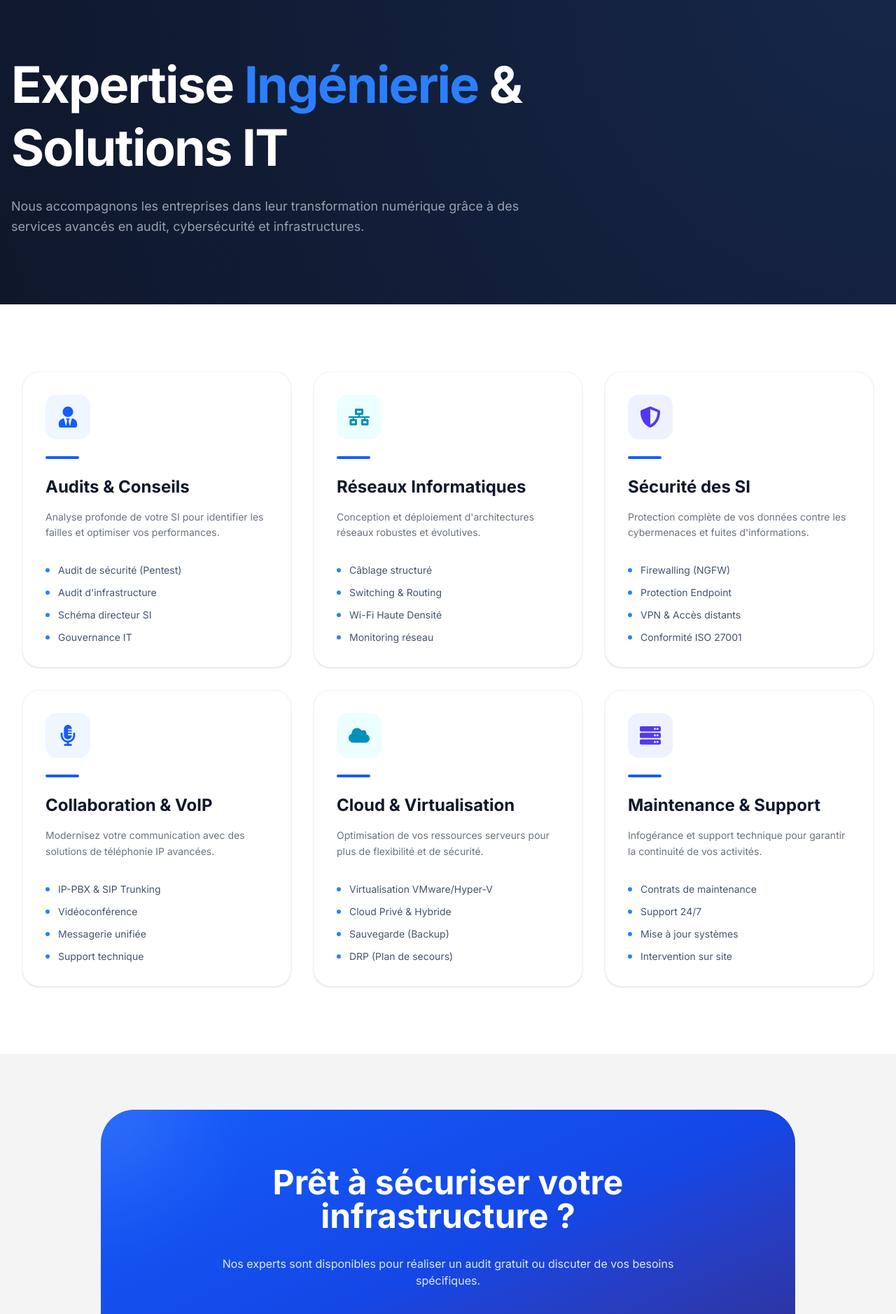
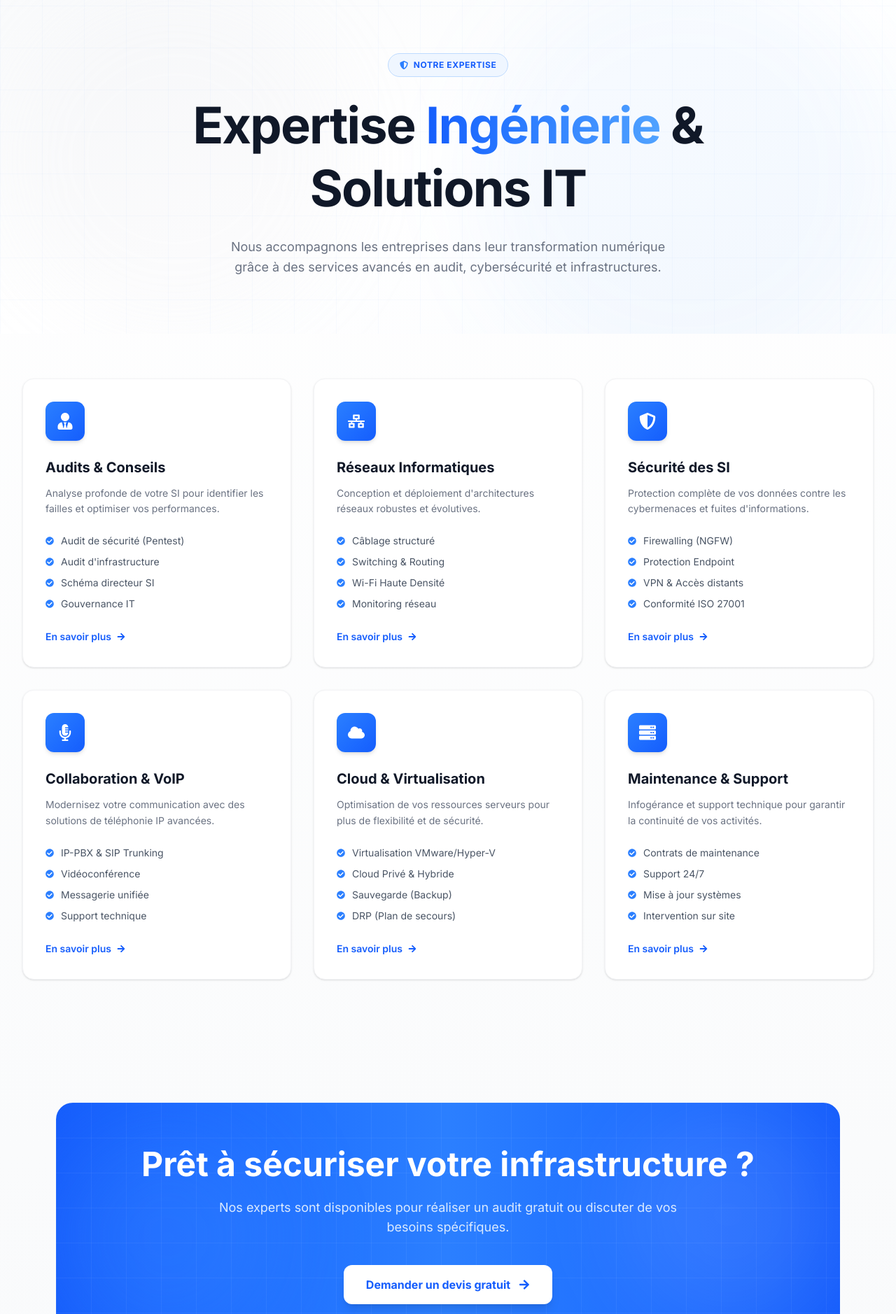
Before and after one commit to 7even5iv/afrilane-website, a React (Vite) app: page /expertise in a window 1280 px wide. Shown: the part 180-2058 px from the top of the page at 70% size. Built offline with nearby package versions, Linux system fonts and the light colour scheme.

Commit message:
Mise à jour

```diff
--- a/src/pages/Services.tsx
+++ b/src/pages/Services.tsx
@@ -7,6 +7,8 @@ import {
     FaUserTie,
     FaMicrophoneAlt,
     FaCloud,
+    FaArrowRight,
+    FaCheckCircle,
 } from "react-icons/fa";
 
 import QuoteModal from "../components/ui/QuoteModal";
@@ -27,7 +29,6 @@ const Services = () => {
                 "Schéma directeur SI",
                 "Gouvernance IT",
             ],
-            color: "blue",
         },
         {
             id: 2,
@@ -41,7 +42,6 @@ const Services = () => {
                 "Wi-Fi Haute Densité",
                 "Monitoring réseau",
             ],
-            color: "cyan",
         },
         {
             id: 3,
@@ -55,7 +55,6 @@ const Services = () => {
                 "VPN & Accès distants",
                 "Conformité ISO 27001",
             ],
-            color: "indigo",
         },
         {
             id: 4,
@@ -69,7 +68,6 @@ const Services = () => {
                 "Messagerie unifiée",
                 "Support technique",
             ],
-            color: "blue",
         },
         {
             id: 5,
@@ -83,7 +81,6 @@ const Services = () => {
                 "Sauvegarde (Backup)",
                 "DRP (Plan de secours)",
             ],
-            color: "cyan",
         },
         {
             id: 6,
@@ -97,41 +94,51 @@ const Services = () => {
                 "Mise à jour systèmes",
                 "Intervention sur site",
             ],
-            color: "indigo",
         },
     ];
 
-    const colorVariants: Record<string, string> = {
-        blue: "bg-blue-50 text-blue-600 group-hover:bg-blue-600",
-        cyan: "bg-cyan-50 text-cyan-600 group-hover:bg-cyan-600",
-        indigo:
-            "bg-indigo-50 text-indigo-600 group-hover:bg-indigo-600",
-    };
+    return (
+        <div className="bg-gradient-to-b from-white to-gray-50 min-h-screen">
 
-    return (
-        <div className="bg-white min-h-screen">
+            {/* HERO SECTION MODERNISÉ */}
+            <section className="relative pt-32 pb-20 overflow-hidden">
+                {/* Background moderne */}
+                <div className="absolute inset-0 bg-gradient-to-br from-gray-50 via-white to-blue-50/20" />
+                <div className="absolute top-0 right-0 w-[600px] h-[600px] bg-blue-400/5 rounded-full blur-3xl" />
+                <div className="absolute bottom-0 left-0 w-[500px] h-[500px] bg-gray-300/10 rounded-full blur-3xl" />
 
-            {/* HERO */}
-            <section className="bg-slate-900 pt-32 pb-24 text-white relative overflow-hidden">
+                {/* Grille décorative */}
+                <div className="absolute inset-0 bg-[linear-gradient(rgba(59,130,246,0.03)_1px,transparent_1px),linear-gradient(90deg,rgba(59,130,246,0.03)_1px,transparent_1px)] bg-[size:60px_60px]" />
 
-                <div className="absolute inset-0 bg-[radial-gradient(circle_at_top_right,rgba(59,130,246,0.15),transparent)]" />
-
-                <div className="max-w-7xl mx-auto px-4 relative z-10">
+                <div className="relative max-w-7xl mx-auto px-4 z-10">
                     <motion.div
                         initial={{ opacity: 0, y: 30 }}
                         animate={{ opacity: 1, y: 0 }}
                         transition={{ duration: 0.6 }}
-                        className="max-w-3xl"
+                        className="max-w-4xl text-center mx-auto"
                     >
-                        <h1 className="text-5xl md:text-7xl font-black leading-tight tracking-tight mb-6">
+                        {/* Badge */}
+                        <motion.div
+                            initial={{ opacity: 0, y: 20 }}
+                            animate={{ opacity: 1, y: 0 }}
+                            transition={{ delay: 0.1 }}
+                            className="inline-flex items-center gap-2 bg-blue-50 border border-blue-200 rounded-full px-4 py-2 mb-6"
+                        >
+                            <FaShieldAlt className="text-blue-500 text-xs" />
+                            <span className="text-xs font-bold uppercase tracking-wider text-blue-600">
+                                Notre expertise
+                            </span>
+                        </motion.div>
+
+                        <h1 className="text-5xl md:text-6xl lg:text-7xl font-black leading-tight tracking-tight mb-6 text-gray-900">
                             Expertise{" "}
-                            <span className="text-blue-500">
+                            <span className="bg-gradient-to-r from-blue-600 to-blue-400 bg-clip-text text-transparent">
                                 Ingénierie
                             </span>{" "}
                             & Solutions IT
                         </h1>
 
-                        <p className="text-gray-400 text-lg leading-relaxed">
+                        <p className="text-gray-500 text-lg leading-relaxed max-w-2xl mx-auto">
                             Nous accompagnons les entreprises dans leur
                             transformation numérique grâce à des services
                             avancés en audit, cybersécurité et infrastructures.
@@ -140,12 +147,11 @@ const Services = () => {
                 </div>
             </section>
 
-            {/* SERVICES */}
-            <section className="py-24">
+            {/* SERVICES GRID MODERNISÉ */}
+            <section className="py-16 pb-24">
                 <div className="max-w-7xl mx-auto px-4 sm:px-6 lg:px-8">
 
                     <div className="grid grid-cols-1 md:grid-cols-2 lg:grid-cols-3 gap-8">
-
                         {mainServices.map((service, index) => {
                             const Icon = service.icon;
 
@@ -154,43 +160,59 @@ const Services = () => {
                                     key={service.id}
                                     initial={{ opacity: 0, y: 30 }}
                                     whileInView={{ opacity: 1, y: 0 }}
-                                    transition={{ delay: index * 0.1 }}
-                                    viewport={{ once: true }}
-                                    className="group bg-white p-8 rounded-3xl border border-gray-100 shadow-sm hover:shadow-2xl hover:-translate-y-2 transition-all duration-500 ease-out"
+                                    transition={{ delay: index * 0.1, duration: 0.5 }}
+                                    viewport={{ once: true, margin: "-50px" }}
+                                    whileHover={{ y: -8 }}
+                                    className="group relative bg-white rounded-2xl border border-gray-100 shadow-sm hover:shadow-xl transition-all duration-500 overflow-hidden"
                                 >
+                                    {/* Dégradé de fond au survol */}
+                                    <div className="absolute inset-0 bg-gradient-to-br from-blue-50/0 to-blue-50/0 group-hover:from-blue-50/50 group-hover:to-blue-50/30 transition-all duration-700" />
 
-                                    {/* ICON */}
-                                    <div
-                                        className={`w-16 h-16 rounded-2xl flex items-center justify-center mb-6 transition-all duration-500 group-hover:text-white ${colorVariants[service.color]}`}
-                                    >
-                                        <Icon size={30} />
+                                    {/* Contenu */}
+                                    <div className="relative p-8">
+                                        {/* ICON avec animation */}
+                                        <div className="relative mb-6">
+                                            <div className="absolute inset-0 bg-blue-400/20 rounded-2xl blur-xl group-hover:blur-2xl transition-all duration-500 opacity-0 group-hover:opacity-100" />
+                                            <div className="relative w-14 h-14 rounded-xl bg-gradient-to-br from-blue-500 to-blue-600 text-white flex items-center justify-center shadow-md group-hover:scale-110 transition-transform duration-500">
+                                                <Icon size={24} />
+                                            </div>
                                         </div>
 
-                                    {/* DECORATION */}
-                                    <div className="w-12 h-1 bg-blue-600 rounded-full mb-6" />
-
-                                    {/* TITLE */}
-                                    <h3 className="text-2xl font-bold text-slate-900 mb-4">
+                                        {/* TITRE */}
+                                        <h3 className="text-xl font-bold text-gray-900 mb-3 group-hover:text-blue-600 transition-colors duration-300">
                                             {service.title}
                                         </h3>
 
                                         {/* DESCRIPTION */}
-                                    <p className="text-gray-500 mb-8 text-sm leading-relaxed">
+                                        <p className="text-gray-500 text-sm leading-relaxed mb-6">
                                             {service.description}
                                         </p>
 
-                                    {/* DETAILS */}
-                                    <ul className="space-y-3">
+                                        {/* DÉTAILS */}
+                                        <div className="space-y-2.5 mb-6">
                                             {service.details.map((detail, idx) => (
-                                            <li
+                                                <motion.div
                                                     key={idx}
-                                                className="flex items-center gap-3 text-sm text-slate-600"
+                                                    initial={{ opacity: 0, x: -10 }}
+                                                    whileInView={{ opacity: 1, x: 0 }}
+                                                    transition={{ delay: index * 0.1 + idx * 0.05 }}
+                                                    className="flex items-center gap-2.5 text-sm text-gray-600"
                                                 >
-                                                <span className="w-1.5 h-1.5 rounded-full bg-blue-500" />
-                                                {detail}
-                                            </li>
+                                                    <FaCheckCircle className="text-blue-500 text-xs flex-shrink-0" />
+                                                    <span>{detail}</span>
+                                                </motion.div>
                                             ))}
-                                    </ul>
+                                        </div>
+
+                                        {/* LIEN EN SAVOIR PLUS */}
+                                        <button className="inline-flex items-center gap-2 text-sm font-semibold text-blue-600 group/btn transition-all duration-300 hover:gap-3">
+                                            En savoir plus
+                                            <FaArrowRight className="text-xs transition-transform group-hover/btn:translate-x-1" />
+                                        </button>
+                                    </div>
+
+                                    {/* Bordure décorative */}
+                                    <div className="absolute bottom-0 left-0 right-0 h-0.5 bg-gradient-to-r from-blue-400 via-blue-500 to-blue-400 transform scale-x-0 group-hover:scale-x-100 transition-transform duration-700 origin-left" />
                                 </motion.div>
                             );
                         })}
@@ -198,38 +220,54 @@ const Services = () => {
                 </div>
             </section>
 
-            {/* CTA */}
-            <section className="bg-afrilane-light-grey py-20">
-                <div className="max-w-5xl mx-auto px-4 text-center">
+            {/* CTA SECTION MODERNISÉE */}
+            <section className="py-20">
+                <div className="max-w-6xl mx-auto px-4">
+                    <motion.div
+                        initial={{ opacity: 0, y: 30 }}
+                        whileInView={{ opacity: 1, y: 0 }}
+                        viewport={{ once: true }}
+                        className="relative rounded-3xl bg-gradient-to-r from-blue-600 via-blue-500 to-blue-600 p-12 md:p-16 overflow-hidden"
+                    >
+                        {/* Effets de fond */}
+                        <div className="absolute top-0 right-0 w-80 h-80 bg-white/10 rounded-full blur-3xl" />
+                        <div className="absolute bottom-0 left-0 w-80 h-80 bg-blue-400/20 rounded-full blur-3xl" />
 
-                    <div className="bg-gradient-to-br from-blue-600 via-blue-700 to-indigo-900 rounded-[3rem] p-12 md:p-20 text-white relative overflow-hidden">
+                        {/* Grille décorative */}
+                        <div className="absolute inset-0 bg-[linear-gradient(rgba(255,255,255,0.05)_1px,transparent_1px),linear-gradient(90deg,rgba(255,255,255,0.05)_1px,transparent_1px)] bg-[size:50px_50px]" />
 
-                        <div className="absolute top-0 left-0 w-64 h-64 bg-white/10 blur-3xl -translate-x-1/2 -translate-y-1/2 rounded-full" />
+                        <div className="relative z-10 text-center">
+                            <motion.h2
+                                initial={{ opacity: 0, y: 20 }}
+                                whileInView={{ opacity: 1, y: 0 }}
+                                transition={{ delay: 0.2 }}
+                                className="text-3xl md:text-4xl lg:text-5xl font-black text-white mb-6"
+                            >
+                                Prêt à sécuriser votre infrastructure ?
+                            </motion.h2>
 
-                        <h2 className="text-3xl md:text-5xl font-black mb-8 relative z-10">
-                            Prêt à sécuriser votre <br />
-                            infrastructure ?
-                        </h2>
-
-                        <p className="text-blue-100 mb-10 relative z-10 max-w-2xl mx-auto">
+                            <motion.p
+                                initial={{ opacity: 0, y: 20 }}
+                                whileInView={{ opacity: 1, y: 0 }}
+                                transition={{ delay: 0.3 }}
+                                className="text-blue-100 mb-10 max-w-2xl mx-auto text-lg"
+                            >
                                 Nos experts sont disponibles pour réaliser un audit
                                 gratuit ou discuter de vos besoins spécifiques.
-                        </p>
+                            </motion.p>
 
                             <motion.button
                                 onClick={() => setIsModalOpen(true)}
-                            whileHover={{ scale: 1.03, y: -2 }}
-                            whileTap={{ scale: 0.97 }}
-                            transition={{
-                                type: "spring",
-                                stiffness: 300,
-                            }}
-                            className="bg-white text-blue-600 px-10 py-4 rounded-full font-bold shadow-xl relative z-10"
+                                whileHover={{ scale: 1.05, y: -2 }}
+                                whileTap={{ scale: 0.98 }}
+                                transition={{ type: "spring", stiffness: 400, damping: 17 }}
+                                className="group relative bg-white text-blue-600 px-8 py-4 rounded-xl font-bold shadow-lg hover:shadow-xl transition-all duration-300 inline-flex items-center gap-3"
                             >
                                 Demander un devis gratuit
+                                <FaArrowRight className="transition-transform group-hover:translate-x-1" />
                             </motion.button>
-
                         </div>
+                    </motion.div>
                 </div>
             </section>
 
```
Lines whose indentation alone changed are shown as unchanged.
